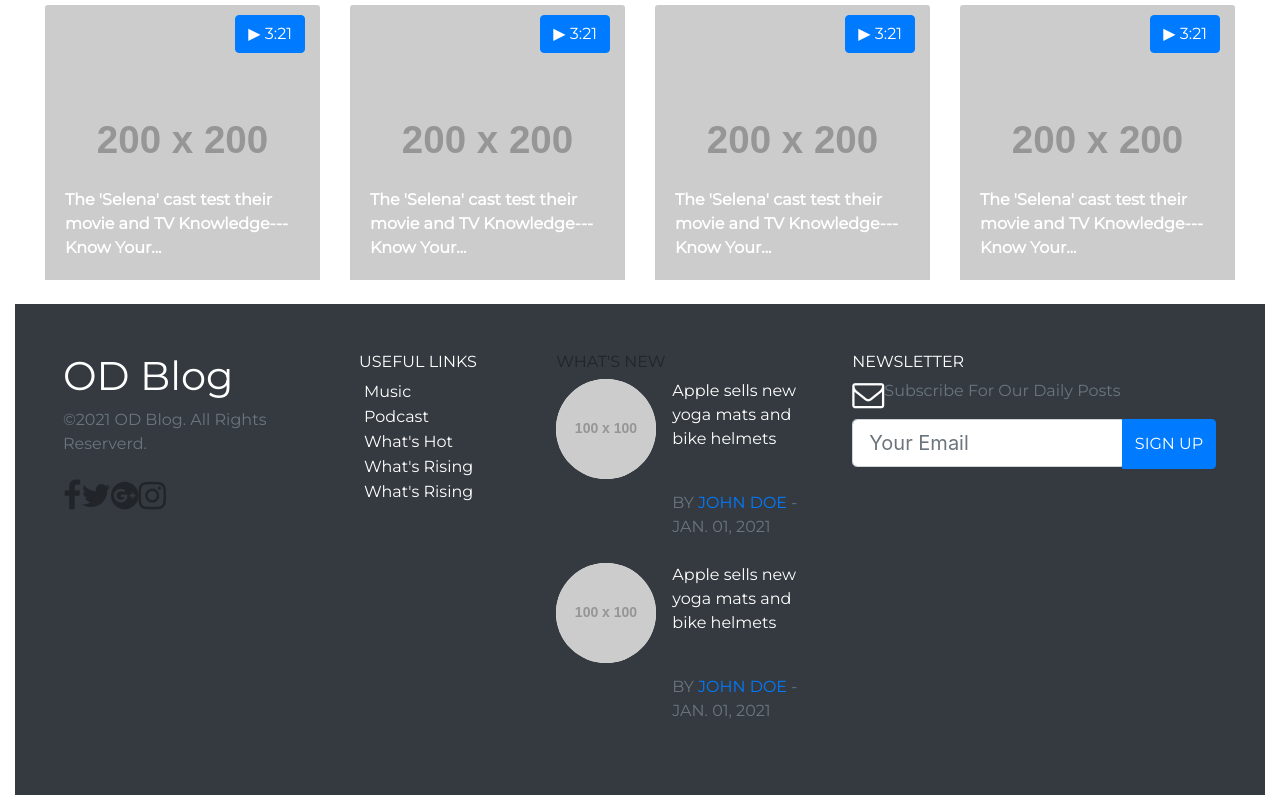
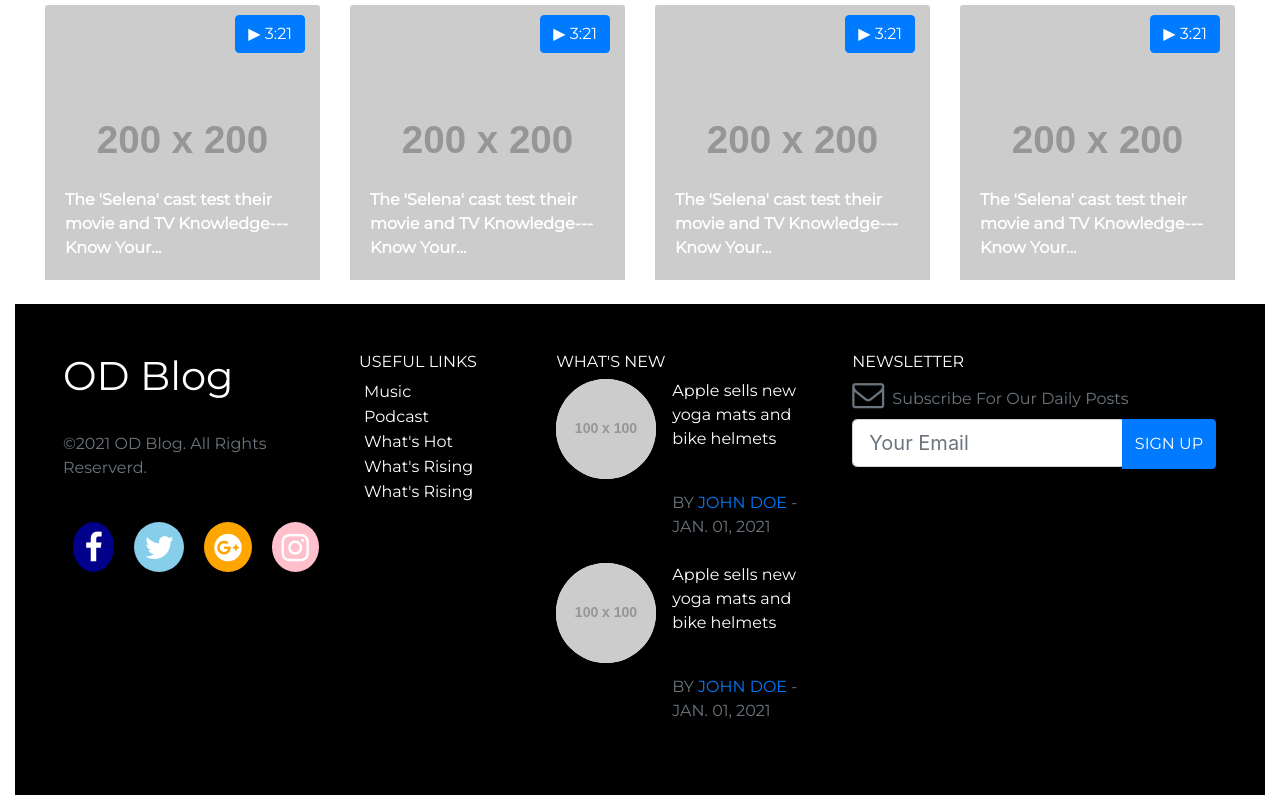
Before and after one commit to BisiDavi/OD-blog-template, a website: page index.html in a window 1280 px wide. Shown: the part 2908-3703 px from the top of the page. Drawn offline with nearby package versions, Linux system fonts and the light colour scheme; placeholder pictures from the web are drawn by us.

Commit message:
improving the ui

```diff
--- a/index.css
+++ b/index.css
@@ -34,11 +34,39 @@ button.duration {
   font-weight: 600;
 }
 
+/* footer */
+
+footer.footer {
+  background-color: black !important;
+}
+
 .footer_news img {
   width: 100px !important;
   height: 100px;
 }
 
+footer span.social_icons i {
+  width: 50px;
+  height: 50px;
+  padding: 10px;
+  margin: 10px !important;
+  color: white;
+  border-radius: 50%;
+  text-align: center;
+}
+
+footer span.social_icons .fa-facebook {
+  background-color: darkblue;
+}
+footer span.social_icons .fa-twitter {
+  background-color: skyblue;
+}
+footer span.social_icons .fa-google-plus-official {
+  background-color: orange;
+}
+footer span.social_icons .fa-instagram {
+  background-color: pink;
+}
 .footer_news_content p {
   color: white;
 }
--- a/index.html
+++ b/index.html
@@ -649,11 +649,11 @@
         </div>
       </div>
     </main>
-    <footer class="bg-dark container-fluid mt-4 p-5">
+    <footer class="footer container-fluid mt-4 p-5">
       <div class="row">
         <div class="col-lg-3 d-flex flex-column">
           <h1 class="text-white">OD Blog</h1>
-          <p class="text-muted">©2021 OD Blog. All Rights Reserverd.</p>
+          <p class="text-muted my-4">©2021 OD Blog. All Rights Reserverd.</p>
           <span class="social_icons d-flex mt-2">
             <i class="fa fa-facebook fa-2x" aria-hidden="true"></i>
             <i class="fa fa-twitter fa-2x" aria-hidden="true"></i>
@@ -672,7 +672,7 @@
           </ul>
         </div>
         <div class="col-lg-3">
-          <h6>WHAT'S NEW</h6>
+          <h6 class="text-white">WHAT'S NEW</h6>
           <div class="footer_news d-flex my-2">
             <img
               src="https://via.placeholder.com/100"
@@ -705,8 +705,11 @@
         <div class="col-lg-4">
           <h6 class="text-white">NEWSLETTER</h6>
           <span class="d-flex">
-            <i class="fa fa-envelope-o m fa-2x text-white" aria-hidden="true"></i>
-            <p class="text-muted">Subscribe For Our Daily Posts</p>
+            <i
+              class="fa fa-envelope-o m fa-2x text-muted mr-2"
+              aria-hidden="true"
+            ></i>
+            <p class="text-muted my-2">Subscribe For Our Daily Posts</p>
           </span>
           <form class="d-flex">
             <input
```
